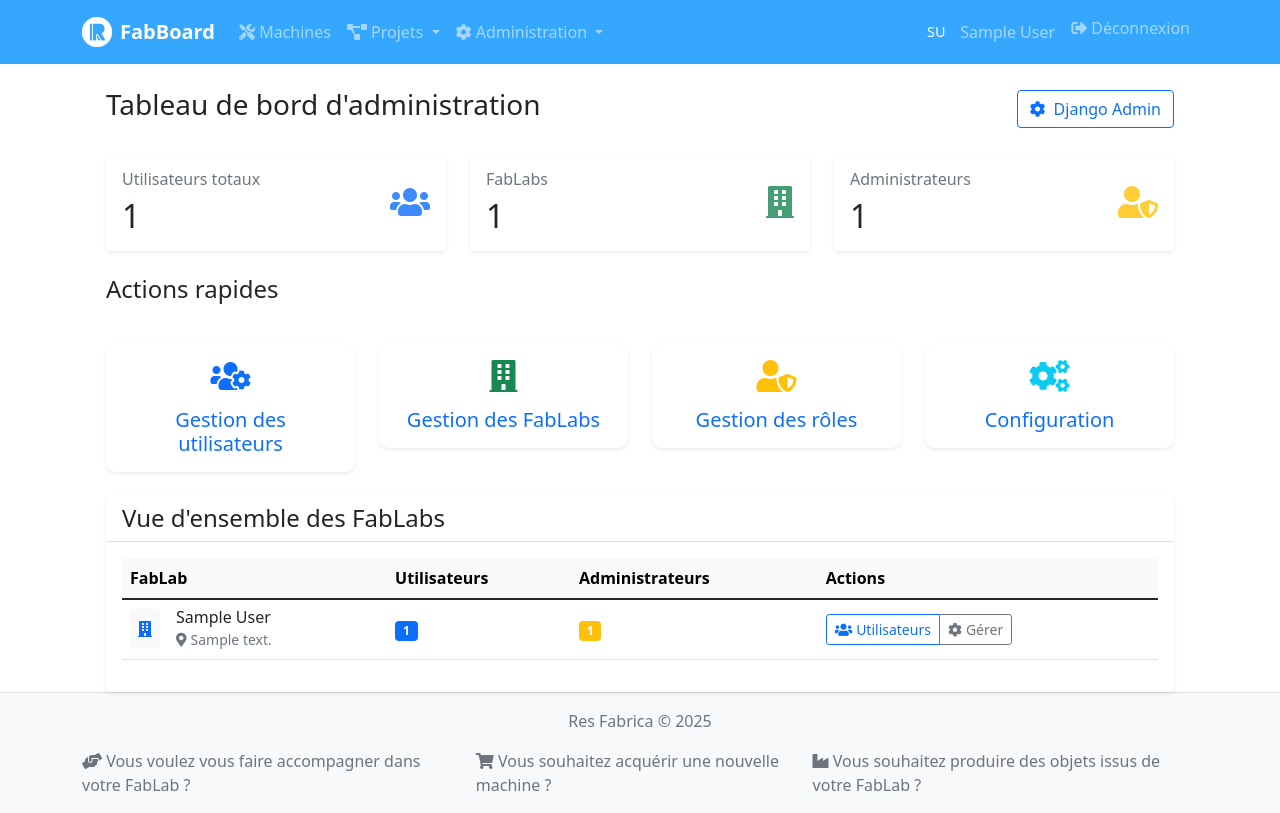
After one commit to ResFabrica/FabBoard, a Django app: page /users/admin/dashboard/ in a window 1280 px wide. The commit adds this page. Run offline with Django 5.2, Linux system fonts and the light colour scheme; a user stored in the database is signed in; tables that the repository leaves empty hold one stand-in row (values such as "Sample post"); parts of the project's set-up code (start-up, migrations or seed data) failed here and were passed over.

Commit message:
Ajout du tableau de bord d'administration

```diff
--- /dev/null
+++ b/fabusers/templates/fabusers/admin_dashboard.html
@@ -0,0 +1,220 @@
+{% extends 'base.html' %}
+{% load static %}
+
+{% block extra_css %}
+<style>
+.stat-card {
+    transition: all 0.3s ease;
+}
+
+.stat-card:hover {
+    transform: translateY(-5px);
+    box-shadow: 0 4px 15px rgba(0,0,0,0.1);
+}
+
+.quick-action {
+    transition: all 0.3s ease;
+    border-radius: 10px;
+}
+
+.quick-action:hover {
+    transform: translateY(-3px);
+    box-shadow: 0 4px 10px rgba(0,0,0,0.1);
+}
+
+.fablab-list-item {
+    transition: all 0.2s ease;
+}
+
+.fablab-list-item:hover {
+    background-color: #f8f9fa;
+}
+
+.role-badge {
+    font-size: 0.8rem;
+    padding: 0.3rem 0.6rem;
+}
+
+.stat-icon {
+    font-size: 2rem;
+    opacity: 0.8;
+}
+</style>
+{% endblock %}
+
+{% block content %}
+<div class="container-fluid px-4">
+    <div class="d-flex justify-content-between align-items-center mb-4">
+        <h1 class="h3">Tableau de bord d'administration</h1>
+        {% if is_superuser %}
+        <a href="{% url 'admin:index' %}" class="btn btn-outline-primary">
+            <i class="fas fa-cog me-2"></i>Django Admin
+        </a>
+        {% endif %}
+    </div>
+
+    <!-- Statistiques globales -->
+    <div class="row g-4 mb-4">
+        <div class="col-md-4">
+            <div class="card stat-card h-100 border-0 shadow-sm">
+                <div class="card-body">
+                    <div class="d-flex justify-content-between align-items-center">
+                        <div>
+                            <h6 class="text-muted mb-2">Utilisateurs totaux</h6>
+                            <h2 class="mb-0">{{ total_users }}</h2>
+                        </div>
+                        <div class="stat-icon text-primary">
+                            <i class="fas fa-users"></i>
+                        </div>
+                    </div>
+                </div>
+            </div>
+        </div>
+        <div class="col-md-4">
+            <div class="card stat-card h-100 border-0 shadow-sm">
+                <div class="card-body">
+                    <div class="d-flex justify-content-between align-items-center">
+                        <div>
+                            <h6 class="text-muted mb-2">FabLabs</h6>
+                            <h2 class="mb-0">{{ total_fablabs }}</h2>
+                        </div>
+                        <div class="stat-icon text-success">
+                            <i class="fas fa-building"></i>
+                        </div>
+                    </div>
+                </div>
+            </div>
+        </div>
+        <div class="col-md-4">
+            <div class="card stat-card h-100 border-0 shadow-sm">
+                <div class="card-body">
+                    <div class="d-flex justify-content-between align-items-center">
+                        <div>
+                            <h6 class="text-muted mb-2">Administrateurs</h6>
+                            <h2 class="mb-0">{{ total_admins }}</h2>
+                        </div>
+                        <div class="stat-icon text-warning">
+                            <i class="fas fa-user-shield"></i>
+                        </div>
+                    </div>
+                </div>
+            </div>
+        </div>
+    </div>
+
+    <!-- Actions rapides -->
+    <div class="row g-4 mb-4">
+        <div class="col-12">
+            <h4 class="mb-3">Actions rapides</h4>
+        </div>
+        <div class="col-md-3">
+            <a href="{% url 'fabusers:fablab_users' %}" class="text-decoration-none">
+                <div class="card quick-action border-0 shadow-sm">
+                    <div class="card-body text-center">
+                        <i class="fas fa-users-cog fa-2x text-primary mb-3"></i>
+                        <h5 class="card-title mb-0">Gestion des utilisateurs</h5>
+                    </div>
+                </div>
+            </a>
+        </div>
+        <div class="col-md-3">
+            <a href="{% url 'fabusers:fablab_admin' %}" class="text-decoration-none">
+                <div class="card quick-action border-0 shadow-sm">
+                    <div class="card-body text-center">
+                        <i class="fas fa-building fa-2x text-success mb-3"></i>
+                        <h5 class="card-title mb-0">Gestion des FabLabs</h5>
+                    </div>
+                </div>
+            </a>
+        </div>
+        {% if is_superuser %}
+        <div class="col-md-3">
+            <a href="{% url 'admin:auth_user_changelist' %}" class="text-decoration-none">
+                <div class="card quick-action border-0 shadow-sm">
+                    <div class="card-body text-center">
+                        <i class="fas fa-user-shield fa-2x text-warning mb-3"></i>
+                        <h5 class="card-title mb-0">Gestion des rôles</h5>
+                    </div>
+                </div>
+            </a>
+        </div>
+        <div class="col-md-3">
+            <a href="{% url 'admin:index' %}" class="text-decoration-none">
+                <div class="card quick-action border-0 shadow-sm">
+                    <div class="card-body text-center">
+                        <i class="fas fa-cogs fa-2x text-info mb-3"></i>
+                        <h5 class="card-title mb-0">Configuration</h5>
+                    </div>
+                </div>
+            </a>
+        </div>
+        {% endif %}
+    </div>
+
+    <!-- Liste des FabLabs -->
+    <div class="row">
+        <div class="col-12">
+            <div class="card border-0 shadow-sm">
+                <div class="card-header bg-white">
+                    <h4 class="card-title mb-0">Vue d'ensemble des FabLabs</h4>
+                </div>
+                <div class="card-body">
+                    <div class="table-responsive">
+                        <table class="table table-hover align-middle">
+                            <thead class="table-light">
+                                <tr>
+                                    <th>FabLab</th>
+                                    <th>Utilisateurs</th>
+                                    <th>Administrateurs</th>
+                                    <th>Actions</th>
+                                </tr>
+                            </thead>
+                            <tbody>
+                                {% for fablab in fablabs %}
+                                <tr class="fablab-list-item">
+                                    <td>
+                                        <div class="d-flex align-items-center">
+                                            <div class="me-3">
+                                                <div class="bg-light rounded p-2">
+                                                    <i class="fas fa-building text-primary"></i>
+                                                </div>
+                                            </div>
+                                            <div>
+                                                <h6 class="mb-0">{{ fablab.name }}</h6>
+                                                {% if fablab.address %}
+                                                <small class="text-muted">
+                                                    <i class="fas fa-map-marker-alt me-1"></i>{{ fablab.address }}
+                                                </small>
+                                                {% endif %}
+                                            </div>
+                                        </div>
+                                    </td>
+                                    <td>
+                                        <a href="{% url 'fabusers:fablab_users' %}?fablab={{ fablab.id }}" class="text-decoration-none">
+                                            <span class="badge bg-primary">{{ fablab.user_count }}</span>
+                                        </a>
+                                    </td>
+                                    <td>
+                                        <span class="badge bg-warning">{{ fablab.admin_count }}</span>
+                                    </td>
+                                    <td>
+                                        <div class="btn-group">
+                                            <a href="{% url 'fabusers:fablab_users' %}?fablab={{ fablab.id }}" class="btn btn-sm btn-outline-primary">
+                                                <i class="fas fa-users me-1"></i>Utilisateurs
+                                            </a>
+                                            <a href="{% url 'fabusers:fablab_admin' %}" class="btn btn-sm btn-outline-secondary">
+                                                <i class="fas fa-cog me-1"></i>Gérer
+                                            </a>
+                                        </div>
+                                    </td>
+                                </tr>
+                                {% endfor %}
+                            </tbody>
+                        </table>
+                    </div>
+                </div>
+            </div>
+        </div>
+    </div>
+</div>
+{% endblock %}
--- a/fabusers/urls.py
+++ b/fabusers/urls.py
@@ -5,6 +5,7 @@ from . import views
 app_name = 'fabusers'
 
 urlpatterns = [
+    path('admin/dashboard/', views.admin_dashboard, name='admin_dashboard'),
     path('register/', views.register, name='register'),
     path('login/', views.user_login, name='login'),
     path('logout/', auth_views.LogoutView.as_view(next_page='home'), name='logout'),
@@ -20,6 +21,8 @@ urlpatterns = [
     path('fablab/<int:fablab_id>/bulk-add-admin/', views.bulk_add_admin, name='bulk_add_admin'),
     path('fablab/<int:fablab_id>/bulk-remove-users/', views.bulk_remove_users, name='bulk_remove_users'),
     path('profile/update-avatar-color/', views.update_avatar_color, name='update_avatar_color'),
-    path('register/invitation/<str:token>/', views.register_with_invitation, name='register_with_invitation'),
-    path('fablab/<int:fablab_id>/generate-invitation/', views.generate_invitation_link, name='generate_invitation_link'),
+    path('fablab-admin/', views.fablab_admin, name='fablab_admin'),
+    path('fablab/<int:fablab_id>/delete/', views.delete_fablab, name='delete_fablab'),
+    path('fablab/<int:fablab_id>/duplicate/', views.duplicate_fablab, name='duplicate_fablab'),
+    path('fablab/<int:fablab_id>/update/', views.update_fablab, name='update_fablab'),
 ]
--- a/fabusers/views.py
+++ b/fabusers/views.py
@@ -1,17 +1,16 @@
-from django.shortcuts import render, redirect, get_object_or_404
+from django.shortcuts import render, redirect
 from django.contrib.auth import login, authenticate
 from django.contrib.auth.forms import AuthenticationForm
 from django.contrib.auth.decorators import login_required
 from django.contrib import messages
-from .forms import UserRegistrationForm, InvitationRegistrationForm
+from .forms import UserRegistrationForm
 from .models import FabLab
 from django.http import JsonResponse
 from django.contrib.auth import get_user_model
-from django.db.models import Q
+from django.db.models import Q, Count
 import json
 import csv
 from django.http import HttpResponse, HttpResponseForbidden, HttpResponseNotFound
-from django.urls import reverse
 
 User = get_user_model()
 
@@ -64,10 +63,25 @@ def fablab_users(request):
     if request.user.is_superuser:
         other_fablabs = FabLab.objects.exclude(admins=request.user).prefetch_related('users', 'admins', 'users__profile')
 
+    # Récupérer le FabLab sélectionné depuis l'URL
+    selected_fablab_id = request.GET.get('fablab')
+    selected_fablab = None
+
+    if selected_fablab_id:
+        try:
+            # Vérifier si l'utilisateur a accès à ce FabLab
+            if request.user.is_superuser:
+                selected_fablab = FabLab.objects.get(id=selected_fablab_id)
+            else:
+                selected_fablab = admin_fablabs.get(id=selected_fablab_id)
+        except FabLab.DoesNotExist:
+            pass
+
     return render(request, 'fabusers/fablab_users.html', {
         'admin_fablabs': admin_fablabs,
         'other_fablabs': other_fablabs,
-        'is_superuser': request.user.is_superuser
+        'is_superuser': request.user.is_superuser,
+        'selected_fablab': selected_fablab
     })
 
 @login_required
@@ -300,41 +314,134 @@ def update_avatar_color(request):
 
     return JsonResponse({'status': 'error', 'message': 'Méthode non autorisée'}, status=405)
 
-def register_with_invitation(request, token):
-    """Vue pour l'inscription avec un token d'invitation."""
-    fablab = get_object_or_404(FabLab, invitation_token=token)
+@login_required
+def fablab_admin(request):
+    """Vue pour gérer les FabLabs."""
+    # FabLabs où l'utilisateur est admin
+    admin_fablabs = FabLab.objects.filter(admins=request.user).prefetch_related('users', 'admins')
 
-    if request.method == 'POST':
-        form = InvitationRegistrationForm(request.POST)
-        if form.is_valid():
-            user = form.save()
-            fablab.users.add(user)
-            user.profile.fablab = fablab  # Définir comme FabLab principal
-            user.profile.save()
-            login(request, user)
-            messages.success(request, f'Inscription réussie ! Vous êtes maintenant membre de {fablab.name}')
-            return redirect('home')
-    else:
-        form = InvitationRegistrationForm()
-
-    return render(request, 'fabusers/register.html', {
-        'form': form,
-        'fablab': fablab,
-        'invitation': True
+    return render(request, 'fabusers/fablab_admin.html', {
+        'admin_fablabs': admin_fablabs,
     })
 
 @login_required
-def generate_invitation_link(request, fablab_id):
-    """API pour générer un nouveau lien d'invitation."""
+def delete_fablab(request, fablab_id):
+    """Vue pour supprimer un FabLab."""
     if not request.user.is_superuser and not request.user.admin_fablabs.filter(id=fablab_id).exists():
-        return JsonResponse({'status': 'error', 'message': 'Permission refusée'}, status=403)
+        return JsonResponse({'success': False, 'error': 'Permission denied'}, status=403)
 
-    fablab = get_object_or_404(FabLab, id=fablab_id)
-    token = fablab.generate_invitation_token()
-    url = reverse('fabusers:register_with_invitation', kwargs={'token': token})
-    invitation_link = request.build_absolute_uri(url)
+    try:
+        fablab = FabLab.objects.get(id=fablab_id)
+        fablab.delete()
+        return JsonResponse({'success': True})
+    except FabLab.DoesNotExist:
+        return JsonResponse({'success': False, 'error': 'FabLab not found'}, status=404)
 
-    return JsonResponse({
-        'status': 'success',
-        'invitation_link': invitation_link
-    })
+@login_required
+def update_fablab(request, fablab_id):
+    """Vue pour mettre à jour les informations d'un FabLab."""
+    if not request.user.is_superuser and not request.user.admin_fablabs.filter(id=fablab_id).exists():
+        return JsonResponse({'success': False, 'error': 'Permission denied'}, status=403)
+
+    try:
+        fablab = FabLab.objects.get(id=fablab_id)
+        data = json.loads(request.body)
+
+        # Vérifier si le nom existe déjà pour un autre FabLab
+        if FabLab.objects.exclude(id=fablab_id).filter(name=data.get('name')).exists():
+            return JsonResponse({
+                'success': False,
+                'error': 'Un FabLab avec ce nom existe déjà'
+            }, status=400)
+
+        fablab.name = data.get('name', fablab.name)
+        fablab.address = data.get('address', fablab.address)
+        fablab.save()
+
+        return JsonResponse({'success': True})
+    except FabLab.DoesNotExist:
+        return JsonResponse({'success': False, 'error': 'FabLab not found'}, status=404)
+    except json.JSONDecodeError:
+        return JsonResponse({'success': False, 'error': 'Invalid data'}, status=400)
+
+@login_required
+def duplicate_fablab(request, fablab_id):
+    """Vue pour dupliquer un FabLab avec ses machines."""
+    if not request.user.is_superuser and not request.user.admin_fablabs.filter(id=fablab_id).exists():
+        return JsonResponse({'success': False, 'error': 'Permission denied'}, status=403)
+
+    try:
+        original_fablab = FabLab.objects.get(id=fablab_id)
+        data = json.loads(request.body)
+        new_name = data.get('name', f"{original_fablab.name} (copie)")
+
+        # Vérifier si le nom existe déjà
+        if FabLab.objects.filter(name=new_name).exists():
+            return JsonResponse({
+                'success': False,
+                'error': 'Un FabLab avec ce nom existe déjà'
+            }, status=400)
+
+        # Créer une copie du FabLab avec le nouveau nom
+        new_fablab = FabLab.objects.create(
+            name=new_name,
+            address=original_fablab.address
+        )
+
+        # Copier les utilisateurs et administrateurs
+        new_fablab.users.set(original_fablab.users.all())
+        new_fablab.admins.set(original_fablab.admins.all())
+
+        # Dupliquer les machines si demandé
+        if data.get('duplicate_machines', False):
+            from fabmaintenance.models import Machine
+            for machine in original_fablab.machine_set.all():
+                Machine.objects.create(
+                    name=machine.name,
+                    machine_type=machine.machine_type,
+                    fablab=new_fablab,
+                    serial_number=f"{machine.serial_number} (copie)" if machine.serial_number else None,
+                    image=machine.image if machine.image else None
+                )
+
+        return JsonResponse({'success': True})
+    except FabLab.DoesNotExist:
+        return JsonResponse({'success': False, 'error': 'FabLab not found'}, status=404)
+    except json.JSONDecodeError:
+        return JsonResponse({'success': False, 'error': 'Invalid data'}, status=400)
+
+@login_required
+def admin_dashboard(request):
+    """Vue pour le tableau de bord d'administration."""
+    if not request.user.is_superuser and not request.user.admin_fablabs.exists():
+        return HttpResponseForbidden("Accès non autorisé")
+
+    # Statistiques globales pour les super utilisateurs
+    if request.user.is_superuser:
+        total_users = User.objects.count()
+        total_fablabs = FabLab.objects.count()
+        total_admins = User.objects.filter(is_staff=True).count()
+        fablabs = FabLab.objects.annotate(
+            user_count=Count('users'),
+            admin_count=Count('admins')
+        ).all()
+    else:
+        # Statistiques limitées aux FabLabs administrés
+        admin_fablabs = request.user.admin_fablabs.all()
+        total_users = User.objects.filter(fablabs__in=admin_fablabs).distinct().count()
+        total_fablabs = admin_fablabs.count()
+        total_admins = User.objects.filter(admin_fablabs__in=admin_fablabs).distinct().count()
+        fablabs = admin_fablabs.annotate(
+            user_count=Count('users'),
+            admin_count=Count('admins')
+        )
+
+    context = {
+        'total_users': total_users,
+        'total_fablabs': total_fablabs,
+        'total_admins': total_admins,
+        'fablabs': fablabs,
+        'is_superuser': request.user.is_superuser,
+    }
+
+    return render(request, 'fabusers/admin_dashboard.html', context)
--- a/templates/base.html
+++ b/templates/base.html
@@ -121,15 +121,15 @@
                             </li>
                         </ul>
                     </li>
-                    {% if user.is_superuser %}
+                    {% if user.is_superuser or user.admin_fablabs.exists %}
                     <li class="nav-item dropdown">
                         <a class="nav-link dropdown-toggle" href="#" id="adminDropdown" role="button" data-bs-toggle="dropdown" aria-expanded="false">
                             <i class="fas fa-cog"></i> Administration
                         </a>
                         <ul class="dropdown-menu" aria-labelledby="adminDropdown">
                             <li>
-                                <a class="dropdown-item" href="{% url 'admin:index' %}">
-                                    <i class="fas fa-tachometer-alt"></i> Django Admin
+                                <a class="dropdown-item" href="{% url 'fabusers:admin_dashboard' %}">
+                                    <i class="fas fa-tachometer-alt"></i> Tableau de bord
                                 </a>
                             </li>
                             <li>
@@ -137,6 +137,19 @@
                                     <i class="fas fa-users-cog"></i> Gestion des Utilisateurs
                                 </a>
                             </li>
+                            <li>
+                                <a class="dropdown-item" href="{% url 'fabusers:fablab_admin' %}">
+                                    <i class="fas fa-building"></i> Gestion des FabLabs
+                                </a>
+                            </li>
+                            {% if user.is_superuser %}
+                            <li><hr class="dropdown-divider"></li>
+                            <li>
+                                <a class="dropdown-item" href="{% url 'admin:index' %}">
+                                    <i class="fas fa-cogs"></i> Django Admin
+                                </a>
+                            </li>
+                            {% endif %}
                         </ul>
                     </li>
                     {% endif %}
```
